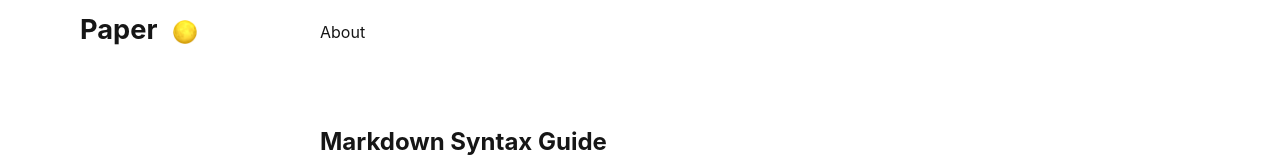
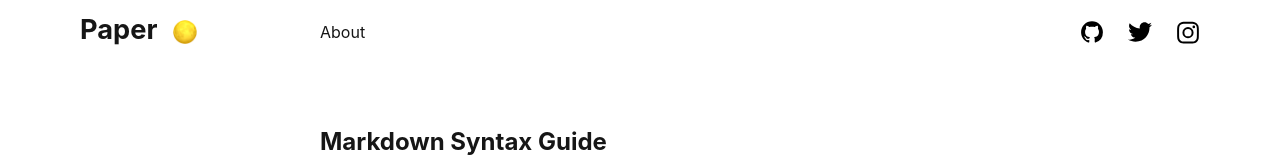
Before and after one commit to raeperd/nextjs-paper, a Next.js app: page / in a window 1280 px wide. Shown: the top 160 px of the page. Built offline with nearby package versions, Linux system fonts and the light colour scheme.

Commit message:
Fix social link error

```diff
--- a/pages/_app.tsx
+++ b/pages/_app.tsx
@@ -102,7 +102,7 @@ function MenuNav({ menus }: { menus: MenuProps[] }) {
 function SocialNav({ socials }: { socials: SocialProps[] }) {
   return (
     <nav className="social">
-      {socials.filter((social) => !social.userId)
+      {socials.filter((social) => social.userId !== 'undefined')
         .map((social) => (
           <a href={`//${social.siteName}.com/${social.userId}`} key={social.siteName}>
             <img
```
